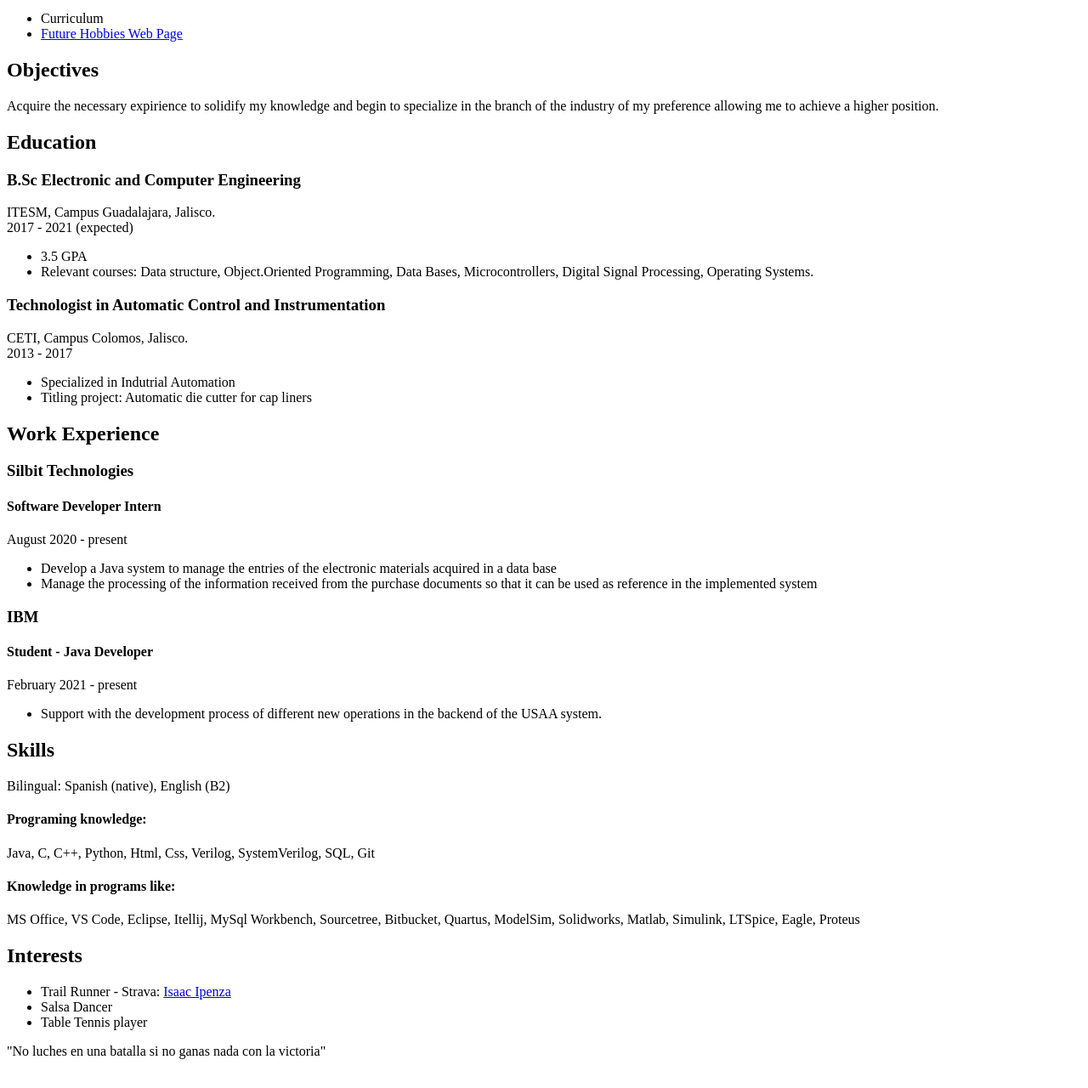
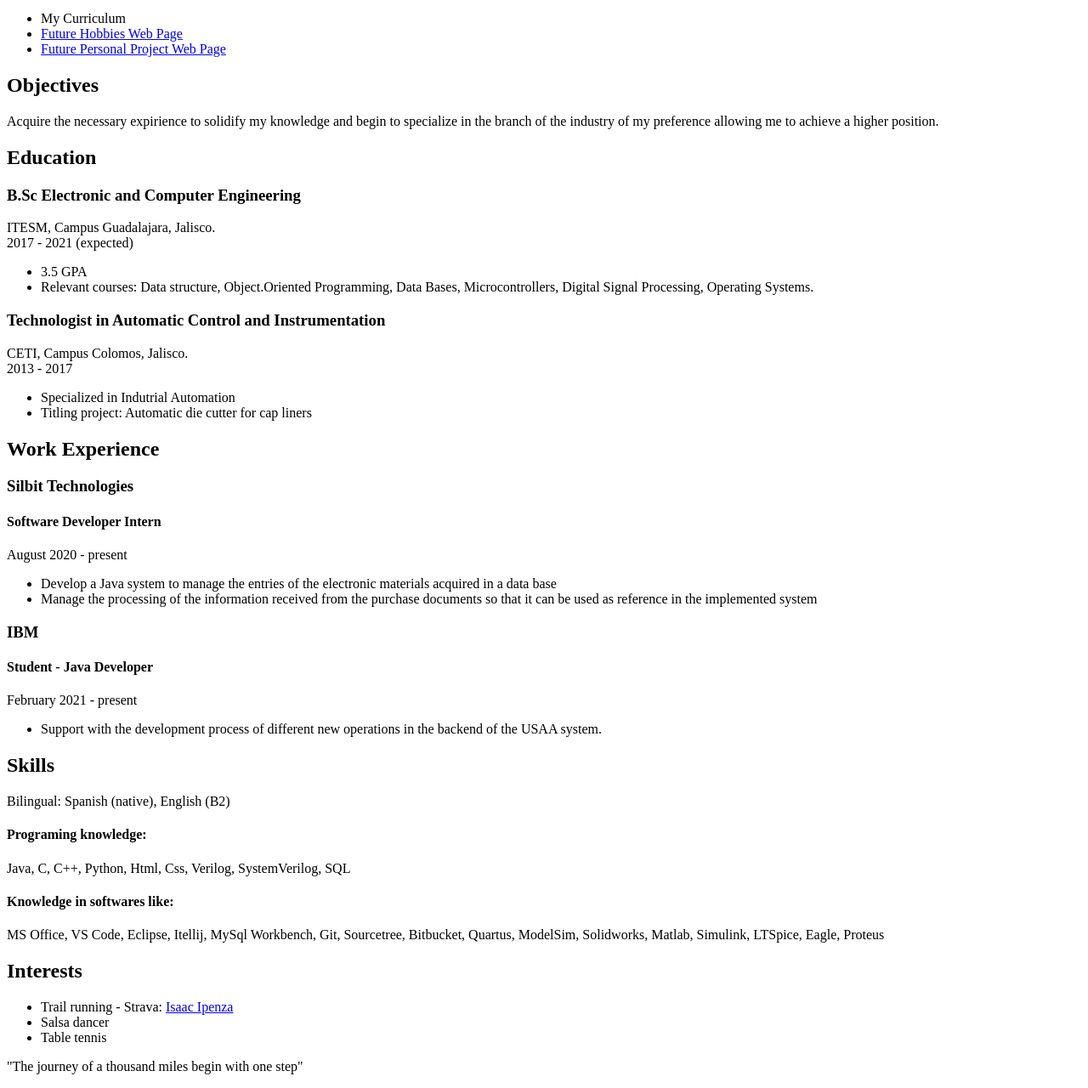
Before and after one commit to IsaacIpenza/DesarrolloWeb-Lab01, a plain HTML site: page index.html in a window 1280 px wide. Shown: the part 477-1757 px from the top of the page at 85% size. Drawn offline with Linux system fonts and the light colour scheme.

Commit message:
Correction of some information details

```diff
--- a/index.html
+++ b/index.html
@@ -21,8 +21,9 @@
     </header>
     <nav>
         <ul>
-            <li>Curriculum</li>
+            <li>My Curriculum</li>
             <li><a href="#">Future Hobbies Web Page</a></li>
+            <li><a href="#">Future Personal Project Web Page</a></li>
         </ul>
     </nav>
     <main>
@@ -89,11 +90,11 @@
             </div>
             <div>
                 <h4>Programing knowledge:</h4>
-                <p> Java, C, C++, Python, Html, Css, Verilog, SystemVerilog, SQL, Git</p>
+                <p> Java, C, C++, Python, Html, Css, Verilog, SystemVerilog, SQL</p>
             </div>
             <div>
-                <h4>Knowledge in programs like:</h4>
-                <p>MS Office, VS Code, Eclipse, Itellij, MySql Workbench, Sourcetree, Bitbucket, Quartus, ModelSim, Solidworks, Matlab, Simulink, LTSpice, Eagle, Proteus</p>
+                <h4>Knowledge in softwares like:</h4>
+                <p>MS Office, VS Code, Eclipse, Itellij, MySql Workbench, Git, Sourcetree, Bitbucket, Quartus, ModelSim, Solidworks, Matlab, Simulink, LTSpice, Eagle, Proteus</p>
             </div>
 
         </section>
@@ -101,15 +102,15 @@
         <section>
             <h2>Interests</h2>
             <ul>
-                <li>Trail Runner - Strava: <a href="https://www.strava.com/athletes/32418155">Isaac Ipenza</a></li>
-                <li>Salsa Dancer</li>
-                <li>Table Tennis player</li>
+                <li>Trail running - Strava: <a href="https://www.strava.com/athletes/32418155">Isaac Ipenza</a></li>
+                <li>Salsa dancer</li>
+                <li>Table tennis</li>
             </ul>
 
         </section>
     </main>
     <footer>
-        <p>"No luches en una batalla si no ganas nada con la victoria"</p>
+        <p>"The journey of a thousand miles begin with one step"</p>
     </footer>
 </body>
 </html>
```
